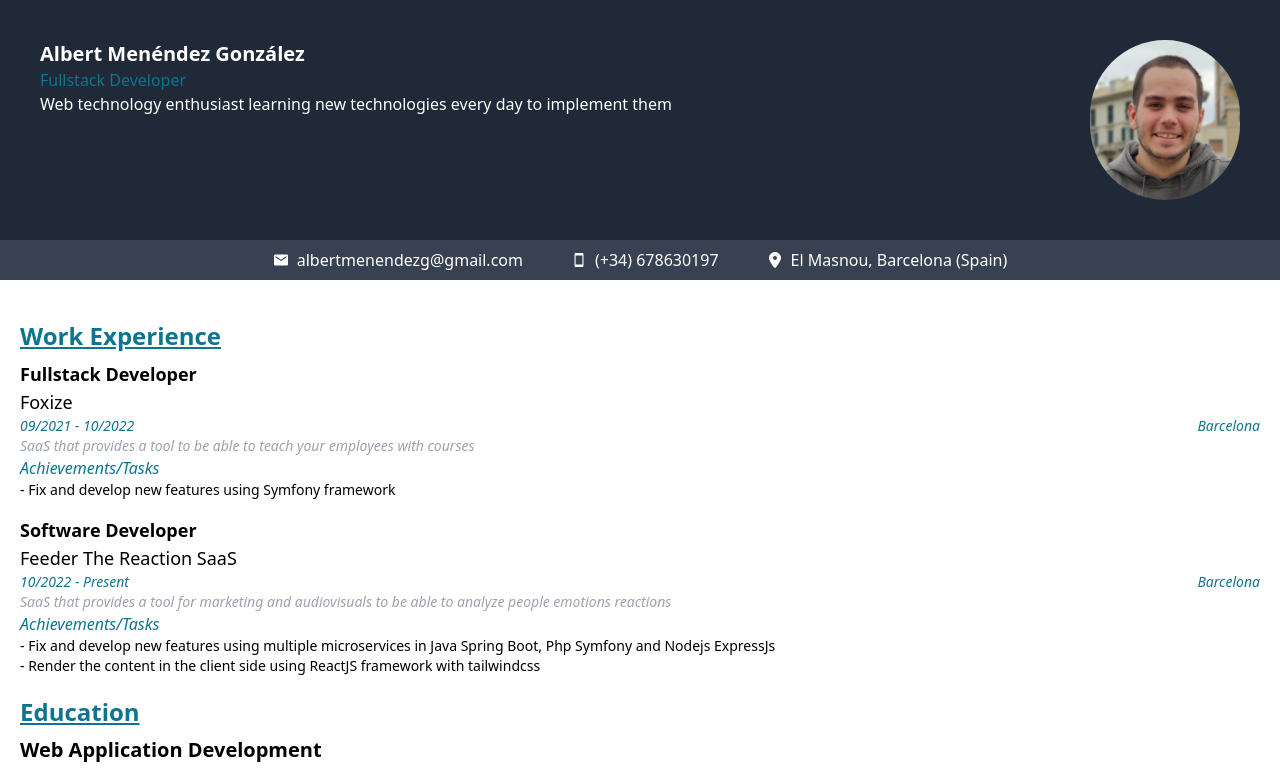
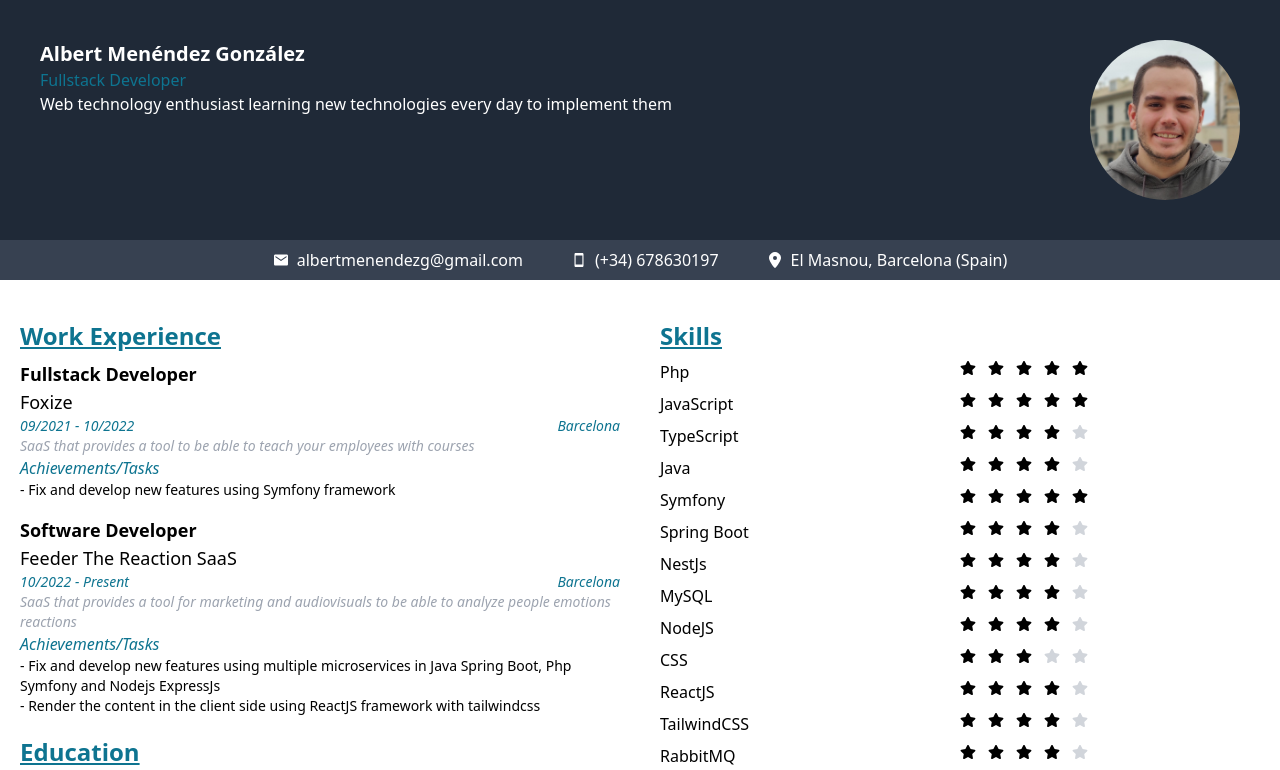
Before and after one commit to albertmenendezg/CV, a React (Create React App) app: page / in a window 1280 px wide. Shown: the top 770 px of the page. Built offline with nearby package versions, Linux system fonts and the light colour scheme.

Commit message:
updated v1

```diff
--- a/src/App.tsx
+++ b/src/App.tsx
@@ -10,7 +10,7 @@ const App = () => {
         <main className="h-screen flex flex-col w-full h-full">
             <Header />
             <div className="flex flex-row flex-wrap">
-                <div className="w-1/2 flex flex-col w-full">
+                <div className="w-1/2">
                     <Experience/>
                     <Education />
                 </div>
--- a/src/components/Header.tsx
+++ b/src/components/Header.tsx
@@ -1,6 +1,7 @@
 import React from 'react';
 import { IoMdMail, IoMdPhonePortrait } from "react-icons/io";
-import {FaLocationDot} from "react-icons/fa6";
+import { FaLocationDot } from "react-icons/fa6";
+import { BiLogoLinkedin } from "react-icons/bi";
 
 const Header = () => {
     return (
@@ -25,7 +26,7 @@ const Header = () => {
                     <a href="tel:+34678630197">(+34) 678630197</a>
                 </div>
                 <div className="flex items-center space-x-2">
-                    <FaLocationDot />
+                    <FaLocationDot/>
                     <p>El Masnou, Barcelona (Spain)</p>
                 </div>
             </div>
```
